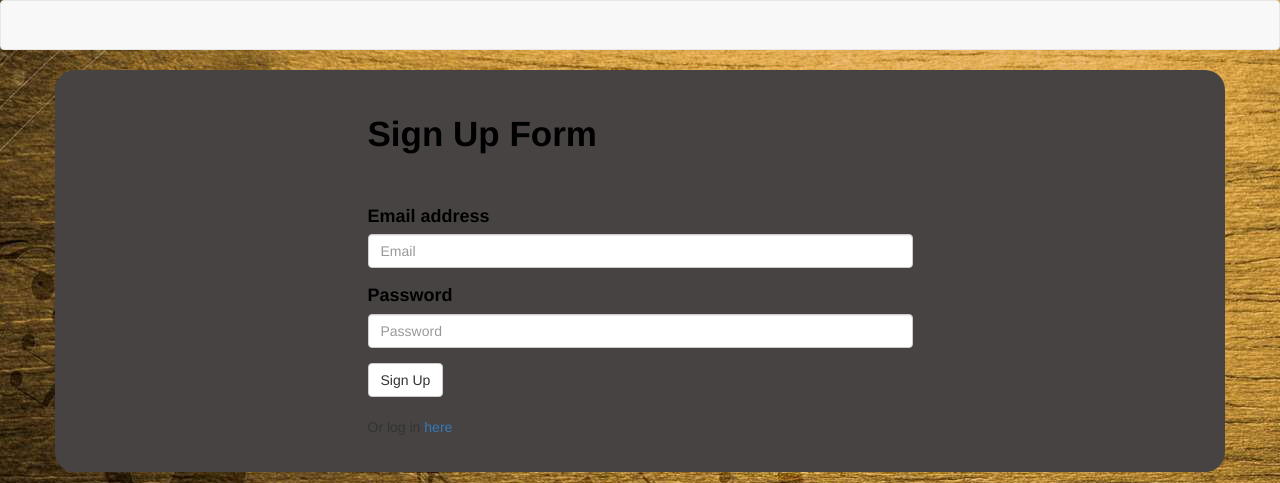
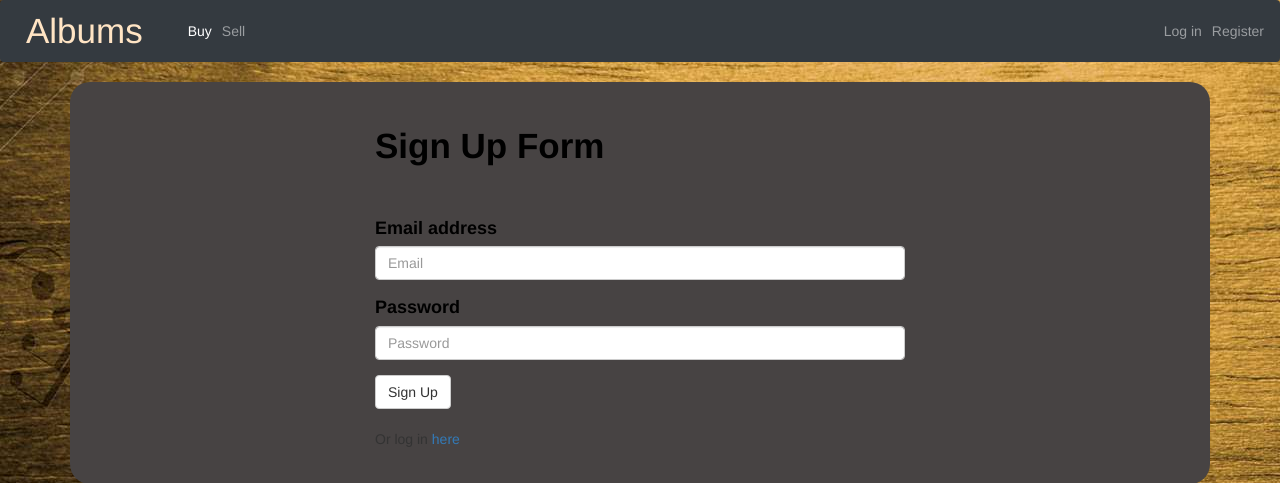
Before and after one commit to mbone1/Albuy-Marketplace, a Node server app: page /signup in a window 1280 px wide. Shown: the top 483 px of the page. Run offline with Node 20, Linux system fonts and the light colour scheme; some libraries are stand-ins or nearby versions.

Commit message:
changed html to handlebars

```diff
--- a/routes/html-routes.js
+++ b/routes/html-routes.js
@@ -18,6 +18,16 @@ module.exports = function(app) {
     res.render('buy');
   });
 
+  app.get('/login', (req, res) => {
+    res.render('login');
+  });
+
+  app.get('/signup', (req, res) => {
+    res.render('signup');
+  });
+
+
+
 
 
 //   app.get("/", (req, res) => {
@@ -28,13 +38,13 @@ module.exports = function(app) {
 //     res.sendFile(path.join(__dirname, "../public/signup.html"));
 //   });
 
-  app.get("/login", (req, res) => {
-    // If the user already has an account send them to the members page
-    if (req.user) {
-      res.redirect("/members");
-    }
-    res.sendFile(path.join(__dirname, "../public/login.html"));
-  });
+  // app.get("/login", (req, res) => {
+  //   // If the user already has an account send them to the members page
+  //   if (req.user) {
+  //     res.redirect("/members");
+  //   }
+  //   res.sendFile(path.join(__dirname, "../public/login.html"));
+  // });
 
   // Here we've add our isAuthenticated middleware to this route.
   // If a user who is not logged in tries to access this route they will be redirected to the signup page
@@ -42,12 +52,12 @@ module.exports = function(app) {
     res.sendFile(path.join(__dirname, "../public/members.html"));
   });
 
-  app.get("/signup", (req, res) => {
-    // If the user already has an account send them to the members page
-    if (req.user) {
-      res.redirect("/members");
-    }
-    res.sendFile(path.join(__dirname, "../public/signup.html"));
-  });
+  // app.get("/signup", (req, res) => {
+  //   // If the user already has an account send them to the members page
+  //   if (req.user) {
+  //     res.redirect("/members");
+  //   }
+  //   res.sendFile(path.join(__dirname, "../public/signup.html"));
+  // });
 
 };
--- a/views/buy.handlebars
+++ b/views/buy.handlebars
@@ -19,7 +19,7 @@
   <div class="collapse navbar-collapse" id="navbarSupportedContent">
     <ul class="ml-auto nav navbar-nav navbar-right">
       <li class="nav-item">
-        <a class="nav-link" href="login.html">Log in</a>
+        <a class="nav-link" href="/login">Log in</a>
       </li>
       <li class="nav-item">
         <a class="nav-link" href="signup.html">Register</a>
--- a/views/index.handlebars
+++ b/views/index.handlebars
@@ -19,10 +19,10 @@
     <div class="collapse navbar-collapse" id="navbarSupportedContent">
         <ul class="ml-auto nav navbar-nav navbar-right">
             <li class="nav-item">
-                    <a class="nav-link" href="login.html">Log in</a>
+                <a class="nav-link" href="/login">Log in</a>
             </li>
             <li class="nav-item">
-                    <a class="nav-link" href="signup.html">Register</a>
+                <a class="nav-link" href="/signup">Register</a>
             </li>
 
         </ul>
--- a/views/layouts/main.handlebars
+++ b/views/layouts/main.handlebars
@@ -1,17 +1,25 @@
 <!DOCTYPE html>
 <html lang="en">
+
 <head>
-	<meta charset="UTF-8">
-    <link rel="stylesheet" href="https://stackpath.bootstrapcdn.com/bootstrap/4.5.2/css/bootstrap.min.css" integrity="sha384-JcKb8q3iqJ61gNV9KGb8thSsNjpSL0n8PARn9HuZOnIxN0hoP+VmmDGMN5t9UJ0Z" crossorigin="anonymous">
+    <meta charset="UTF-8">
+    <link rel="stylesheet" href="https://stackpath.bootstrapcdn.com/bootstrap/4.5.2/css/bootstrap.min.css"
+        integrity="sha384-JcKb8q3iqJ61gNV9KGb8thSsNjpSL0n8PARn9HuZOnIxN0hoP+VmmDGMN5t9UJ0Z" crossorigin="anonymous">
     <link rel="stylesheet" href="/stylesheets/style.css" type="text/css">
-	<title>Albums
+    <title>Albums
     </title>
 </head>
+
 <body>
-	{{{ body }}}
+    {{{ body }}}
 
-    <script src="https://code.jquery.com/jquery-3.5.1.js" integrity="sha384-DfXdz2htPH0lsSSs5nCTpuj/zy4C+OGpamoFVy38MVBnE+IbbVYUew+OrCXaRkfj" crossorigin="anonymous"></script>
-<script src="https://cdn.jsdelivr.net/npm/popper.js@1.16.1/dist/umd/popper.min.js" integrity="sha384-9/reFTGAW83EW2RDu2S0VKaIzap3H66lZH81PoYlFhbGU+6BZp6G7niu735Sk7lN" crossorigin="anonymous"></script>
-<script src="https://stackpath.bootstrapcdn.com/bootstrap/4.5.2/js/bootstrap.min.js" integrity="sha384-B4gt1jrGC7Jh4AgTPSdUtOBvfO8shuf57BaghqFfPlYxofvL8/KUEfYiJOMMV+rV" crossorigin="anonymous"></script>
+    <script src="https://code.jquery.com/jquery-3.5.1.js"
+        integrity="sha384-DfXdz2htPH0lsSSs5nCTpuj/zy4C+OGpamoFVy38MVBnE+IbbVYUew+OrCXaRkfj"
+        crossorigin="anonymous"></script>
+    <script src="https://cdn.jsdelivr.net/npm/popper.js@1.16.1/dist/umd/popper/min.js"
+        integrity="sha384-9/reFTGAW83EW2RDu2S0VKaIzap3H66lZH81PoYlFhbGU+6BZp6G7niu735Sk7lN"
+        crossorigin="anonymous"></script>
+
 </body>
+
 </html>
--- a/views/sell.handlebars
+++ b/views/sell.handlebars
@@ -19,10 +19,10 @@
     <div class="collapse navbar-collapse" id="navbarSupportedContent">
         <ul class="ml-auto nav navbar-nav navbar-right">
             <li class="nav-item">
-                <a class="nav-link" href="login.html">Log in</a>
+                <a class="nav-link" href="/login">Log in</a>
             </li>
             <li class="nav-item">
-                <a class="nav-link" href="signup.html">Register</a>
+                <a class="nav-link" href="/signup">Register</a>
             </li>
 
         </ul>
--- a/public/signup.html
+++ b/views/signup.handlebars
@@ -10,10 +10,34 @@
 </head>
 
 <body>
-  <nav class="navbar navbar-default">
-    <div class="container-fluid">
-      <div class="navbar-header">
-      </div>
+  <nav class="topnavbar navbar navbar-expand-lg navbar-dark bg-dark">
+    <a class="navbar-brand" id="title" href="/">Albums</a>
+    <button class="navbar-toggler" type="button" data-toggle="collapse" data-target="#navbarSupportedContent"
+      aria-controls="navbarSupportedContent" aria-expanded="false" aria-label="Toggle navigation">
+      <span class="navbar-toggler-icon"></span>
+    </button>
+
+    <div class="collapse navbar-collapse" id="navbarSupportedContent">
+      <ul class="navbar-nav mr-auto">
+        <li class="nav-item active">
+          <a class="nav-link" href="/buy">Buy <span class="sr-only">(current)</span></a>
+        </li>
+        <li class="nav-item">
+          <a class="nav-link" href="/sell">Sell</a>
+        </li>
+      </ul>
+
+    </div>
+    <div class="collapse navbar-collapse" id="navbarSupportedContent">
+      <ul class="ml-auto nav navbar-nav navbar-right">
+        <li class="nav-item">
+          <a class="nav-link" href="/login">Log in</a>
+        </li>
+        <li class="nav-item">
+          <a class="nav-link" href="/signup">Register</a>
+        </li>
+
+      </ul>
     </div>
   </nav>
   <div class="container login">
```
Also changed, not shown: views/login.handlebars (renamed from public/login.html, +29 -4 lines). Lines whose indentation alone changed are shown as unchanged.
